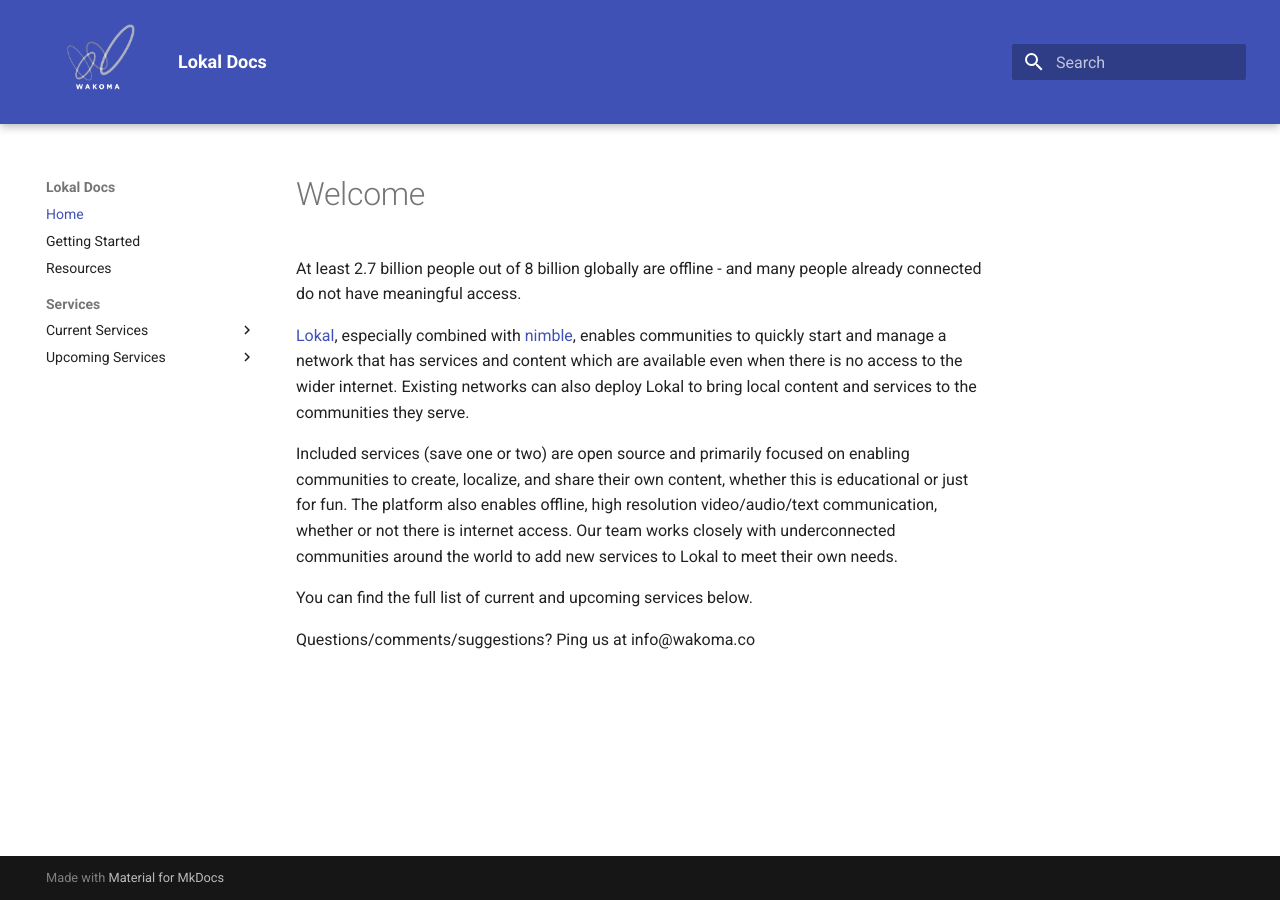
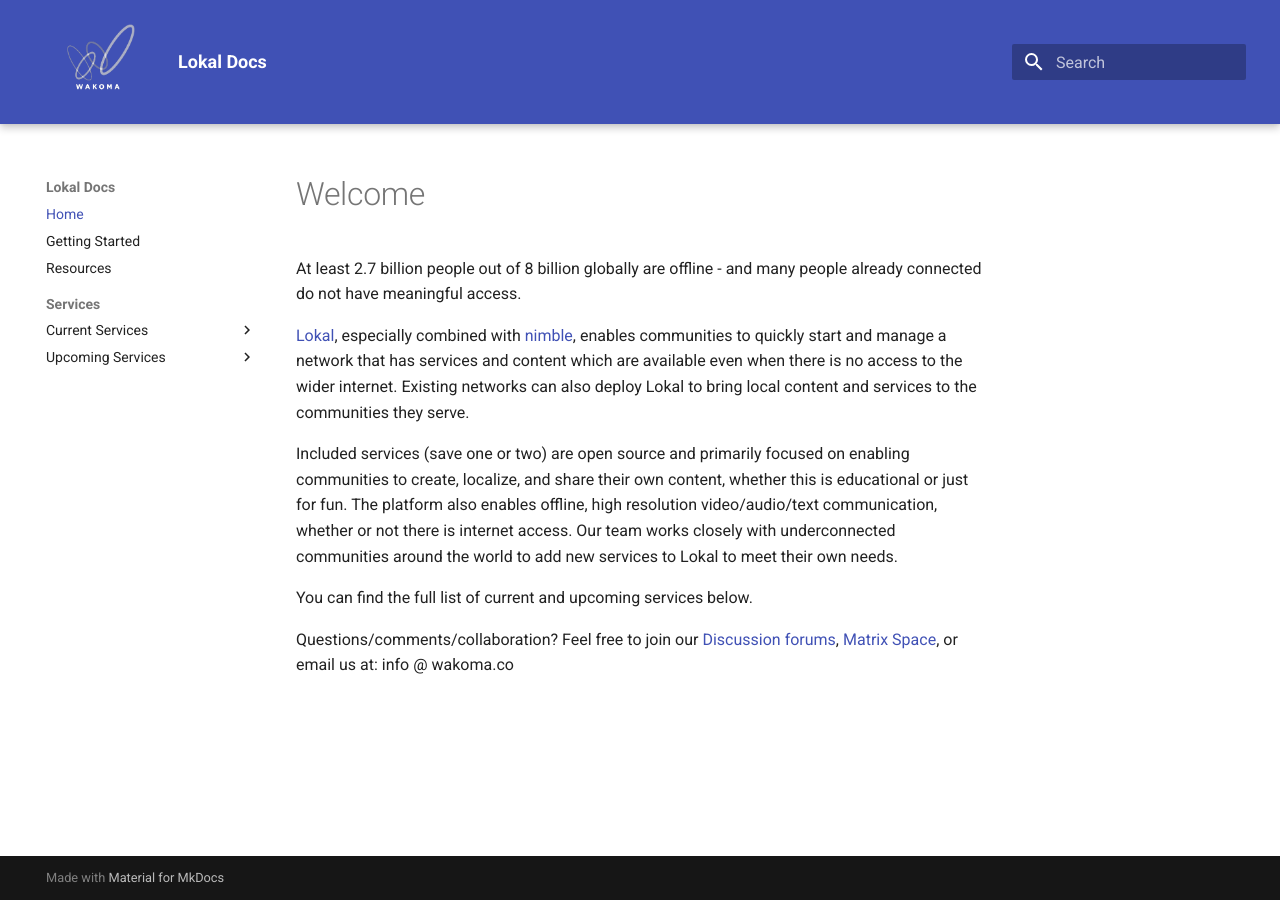
Before and after one commit to Wakoma/docs, an MkDocs documentation site: the page built from docs/index.md, in a window 1280 px wide. Built offline with MkDocs 1.6.1 and Material for MkDocs 9.7.7, drawn with Linux system fonts in a browser that asks for light colours.

Commit message:
Added Forums

```diff
--- a/docs/index.md
+++ b/docs/index.md
@@ -8,4 +8,4 @@
 
 You can find the full list of current and upcoming services below.
 
-Questions/comments/suggestions? Ping us at info@wakoma.co
+Questions/comments/collaboration? Feel free to join our [Discussion forums](https://forums.wakoma.co/), [Matrix Space](https://matrix.to/#/!JWutrWVlqsuiauWbPf:wakoma.net?via=wakoma.net), or email us at: info @ wakoma.co
```
